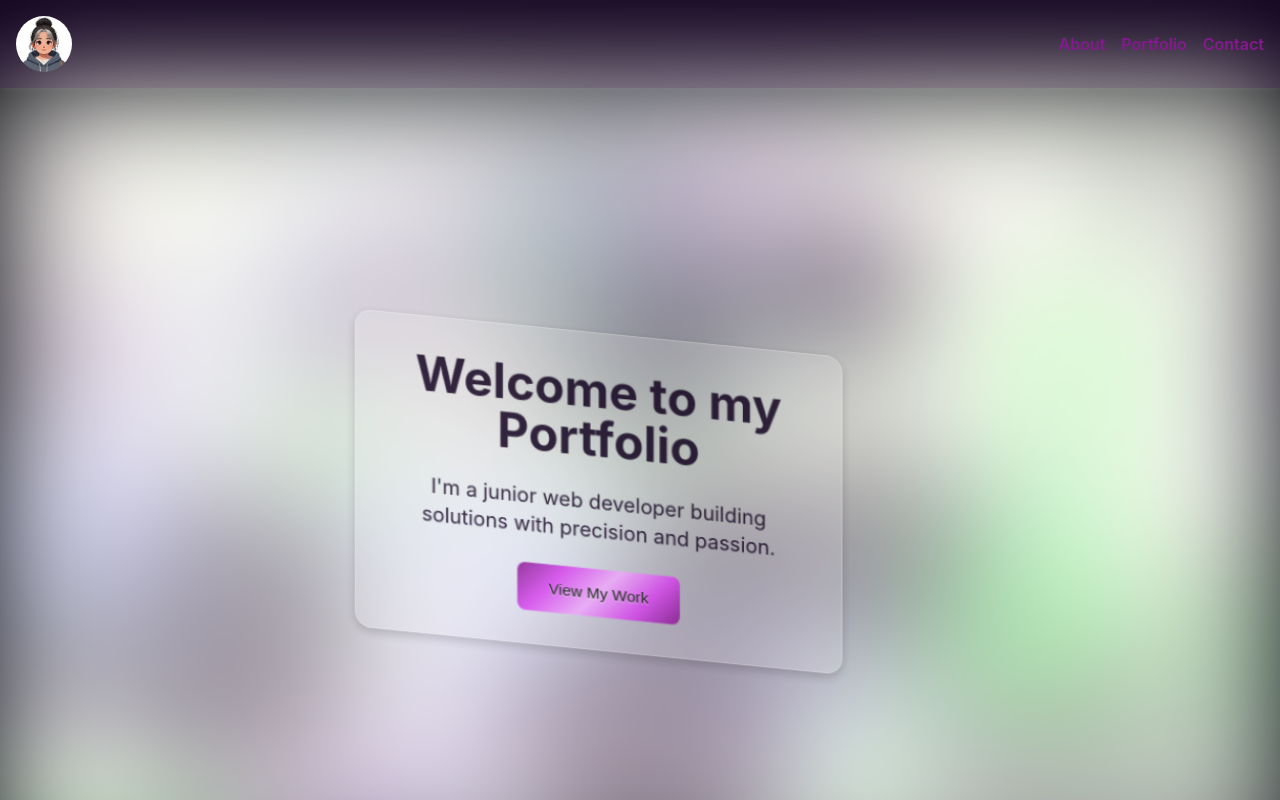
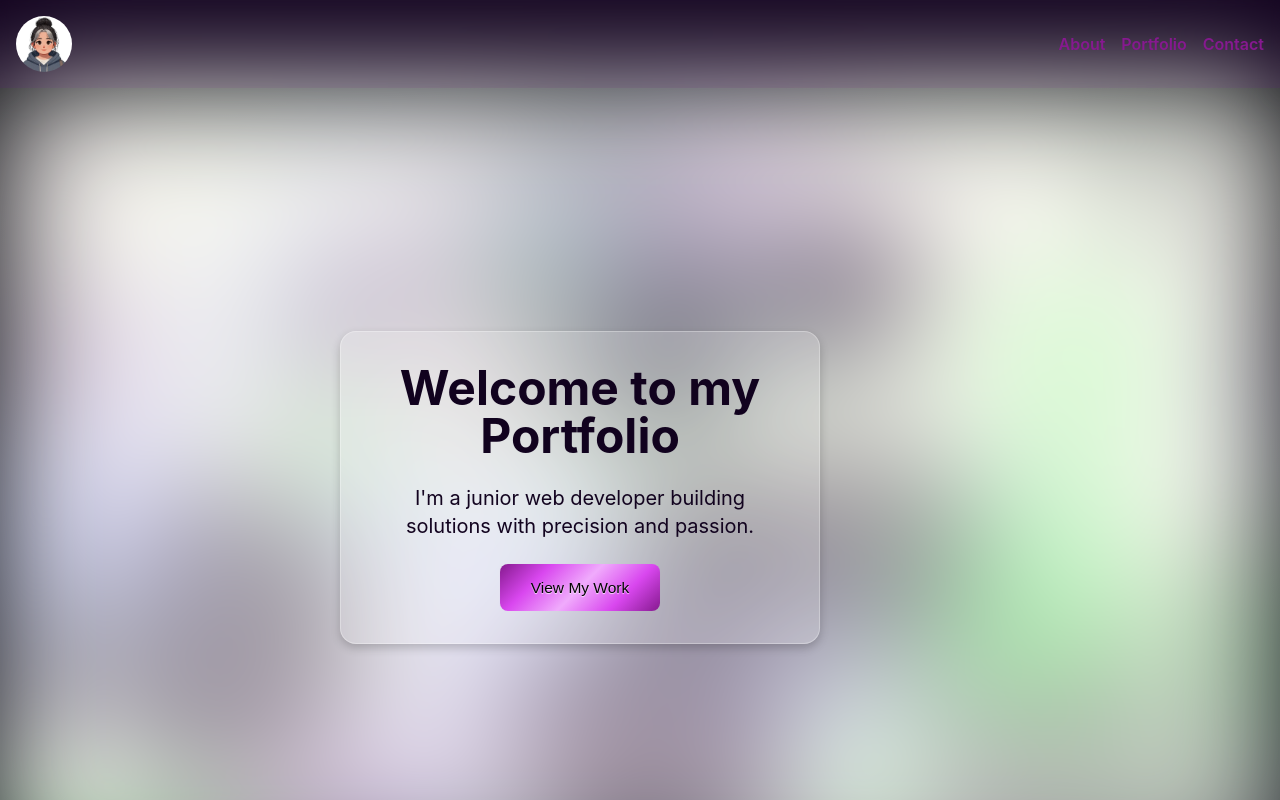
Before and after one commit to JaqiKal/code-cargo, a React (Create React App) app: page / in a window 1280 px wide. Shown: the top 800 px of the page. Built offline with nearby package versions, Linux system fonts and the light colour scheme.

Commit message:
feat: Add animation to hero
Prevent hero animation restart on navigation

Moved animation control to App for centralized state

Ensured logo and 'back to main' links disable animation globally

Simplified Hero component to reflect animation state from props

```diff
--- a/src/App.js
+++ b/src/App.js
@@ -1,4 +1,4 @@
-import React from "react";
+import React, { useState } from "react";
 import About from "./components/About";
 import Contact from "./components/Contact";
 import Header from "./components/Header";
@@ -6,10 +6,15 @@ import Hero from "./components/Hero";
 import Portfolio from "./components/Portfolio";
 
 const App = () => {
+  const [playAnimation, setPlayAnimation] = useState(true);
+
+  // Disable animation after it plays once or on logo click
+  const stopAnimation = () => setPlayAnimation(false);
+
   return (
     <div>
-      <Header />
-      <Hero />
+      <Header onLogoClick={stopAnimation} />
+      <Hero playAnimation={playAnimation} />
       <About />
       <Portfolio />
       <Contact />
--- a/src/components/Header.jsx
+++ b/src/components/Header.jsx
@@ -18,7 +18,7 @@
 import React, { useState, useEffect } from "react";
 import logo from "../assets/logo.webp";
 
-const Header = () => {
+const Header = ({ onLogoClick }) => {
   const [showNav, setShowNav] = useState(true);
   const [lastScrollY, setLastScrollY] = useState(0);
 
@@ -44,12 +44,17 @@ const Header = () => {
     <header
       className={`${
         showNav ? "translate-y-0" : "-translate-y-full"
-      } bg-transparent text-white p-4 sticky top-0 z-50 shadow-custom-colored backdrop-blur-sm shadow-[0px_0px_8px_rgba(250,2455,255,0.1)] transition-transform duration-300`}
+      } bg-transparent text-white p-4 sticky top-0 z-50 shadow-custom-colored backdrop-blur-sm transition-transform duration-300`}
     >
       <div className="container mx-auto flex justify-between items-center">
         <div className="flex items-center space-x-3">
           <a
-            href="/code-cargo/"
+            href="/"
+            onClick={(e) => {
+              e.preventDefault(); // Prevent default link action
+              onLogoClick(); // Disable animation
+              document.getElementById("hero-section").scrollIntoView({ behavior: "smooth" }); // Scroll to hero
+            }}
             aria-label="Go to homepage"
             className="group"
           >
@@ -69,7 +74,7 @@ const Header = () => {
               </a>
             </li>
             <li>
-              <a href="#portfolio" className=" font-semibold text-fuchsia-800 hover:text-purple-300">
+              <a href="#portfolio" className="font-semibold text-fuchsia-800 hover:text-purple-300">
                 Portfolio
               </a>
             </li>
--- a/src/components/Hero.jsx
+++ b/src/components/Hero.jsx
@@ -5,39 +5,27 @@
  *
  * Features:
  * - Animated particle effect scoped to this section.
- *   Amended from https://codepen.io/matteobruni/pen/qBPxjQY
- *   for properties and config.: https://particles.js.org/docs/index.html
  * - Large text for tagline.
  * - CTA button linking to the portfolio section.
  * - Centered layout optimized for both mobile and desktop view.
+ * - Animated CTA container.
+ * - Animation controlled by parent (`playAnimation` prop).
+ * - No internal state for animation.
  *
  * Author: JaqiKal
  * Date: Dec 2024
  */
 
-import React, { useCallback, useState, useEffect } from "react";
+import React, { useCallback } from "react";
 import Particles from "react-tsparticles";
 import { loadFull } from "tsparticles";
 import styles from "./../styles/Hero.module.css";
 import MetallicButton from "../components/MetallicButton";
 
-const Hero = () => {
-  const [isFirstLoad, setIsFirstLoad] = useState(true); // State to track the first load
-
-  // Initialize the particles engine. This ensures all plugins are loaded.
+const Hero = ({ playAnimation }) => {
   const particlesInit = useCallback(async (engine) => {
-    await loadFull(engine); // Dynamically loads the full tsParticles engine with plugins
+    await loadFull(engine);
   }, []);
-
-  // Remove the animation class after the first load
-  useEffect(() => {
-    if (isFirstLoad) {
-      const timer = setTimeout(() => {
-        setIsFirstLoad(false);
-      }, 10000); // Matchar varaktigheten för animationen
-      return () => clearTimeout(timer);
-    }
-  }, [isFirstLoad]);
 
   // Configuration for the particle effect
   const particlesOptions = {
@@ -110,7 +98,7 @@ const Hero = () => {
           },
           particles: {
             color: {
-              value: ["#C8A2C8", "#98FB98", "#CCCCFF", "#10011d"], // , #FFF0F5", "#9FE2BF"Palette for particles
+              value: ["#C8A2C8", "#98FB98", "#CCCCFF", "#10011d"], //  TODO "#FFF0F5", "#9FE2BF"Palette for particles
             },
           },
         },
@@ -127,7 +115,7 @@ const Hero = () => {
           },
           particles: {
             color: {
-              value: ["#C8A2C8", "#98FB98", "#CCCCFF", "#10011d"], // #FFF0F5" "#9FE2BF" Palette for particles
+              value: ["#C8A2C8", "#98FB98", "#CCCCFF", "#10011d"], // TODO "#FFF0F5" "#9FE2BF" Palette for particles
             },
           },
         },
@@ -136,24 +124,11 @@ const Hero = () => {
   };
 
   return (
-    <section className="h-screen relative bg-gradient-hero flex items-center justify-center">
-      {/* Particles Effect */}
-      <Particles
-        id="tsparticles"
-        init={particlesInit} // Initializes the particles engine
-        options={particlesOptions} // Passes the configuration for the particles
-      />
-
-      {/* Hero content with glass pane */}
-      <div
-        className={`relative text-center z-10 ${
-          isFirstLoad ? styles["hero-flip-animation"] : ""
-        }`}
-      >
+    <section className="h-screen relative bg-gradient-hero flex items-center justify-center" id="hero-section">
+      <Particles id="tsparticles" init={particlesInit} options={particlesOptions} />
+      <div className={`relative text-center z-10 ${playAnimation ? styles["hero-flip-animation"] : ""}`}>
         <div className={styles.glassPane}>
-          <h1 className="text-3xl md:text-5xl font-bold text-heroTextcolor">
-            Welcome to my Portfolio
-          </h1>
+          <h1 className="text-3xl md:text-5xl font-bold text-heroTextcolor">Welcome to my Portfolio</h1>
           <p className="mt-6 text-lg md:text-xl text-heroTextcolor">
             I'm a junior web developer building solutions with precision and passion.
           </p>
--- a/src/styles/Hero.module.css
+++ b/src/styles/Hero.module.css
@@ -1,3 +1,4 @@
+/* Glass Pane styling */
 .glassPane {
   display: flex;
   flex-direction: column;
@@ -20,9 +21,9 @@
   padding: 2rem;
   border-radius: 1rem;
   z-index: 1;
-  will-change: transform, opacity;
 }
 
+/* CTA Button styling */
 .hero-cta {
   max-width: 10rem;
   width: 100%;
@@ -30,11 +31,7 @@
   text-align: center;
 }
 
-/* Perspektiv för en mer 3D-liknande effekt */
-.hero-container {
-  perspective: 1200px; /* Gör att animationen ser mer naturlig ut */
-}
-
+/* Hero animation */
 @keyframes prismMoveAndFlip {
   0% {
     transform: translate(-50%, -50%) rotateX(90deg) rotateY(90deg) scale(0.5);
@@ -44,33 +41,13 @@
     transform: translate(-40%, -40%) rotateX(75deg) rotateY(75deg) scale(0.6);
     opacity: 0.1;
   }
-  20% {
+  30% {
     transform: translate(-30%, -30%) rotateX(60deg) rotateY(60deg) scale(0.7);
     opacity: 0.3;
-  }
-  30% {
-    transform: translate(-25%, -25%) rotateX(50deg) rotateY(50deg) scale(0.8);
-    opacity: 0.4;
-  }
-  40% {
-    transform: translate(-15%, -15%) rotateX(45deg) rotateY(45deg) scale(0.9);
-    opacity: 0.5;
   }
   60% {
     transform: translate(0%, 0%) rotateX(30deg) rotateY(30deg) scale(1.1);
     opacity: 0.7;
-  }
-  70% {
-    transform: translate(2%, 2%) rotateX(20deg) rotateY(20deg) scale(1.08);
-    opacity: 0.8;
-  }
-  80% {
-    transform: translate(5%, 5%) rotateX(15deg) rotateY(15deg) scale(1.05);
-    opacity: 0.9;
-  }
-  90% {
-    transform: translate(2%, 2%) rotateX(8deg) rotateY(8deg) scale(1.02);
-    opacity: 0.95;
   }
   100% {
     transform: translate(0, 0) rotateX(0deg) rotateY(0deg) scale(1);
@@ -79,7 +56,7 @@
 }
 
 .hero-flip-animation {
-  animation: prismMoveAndFlip 8s ease-in-out forwards;
+  animation: prismMoveAndFlip 6s cubic-bezier(0.42, 0, 0.58, 1) forwards;
 }
 
 @media (max-width: 768px) {
```
